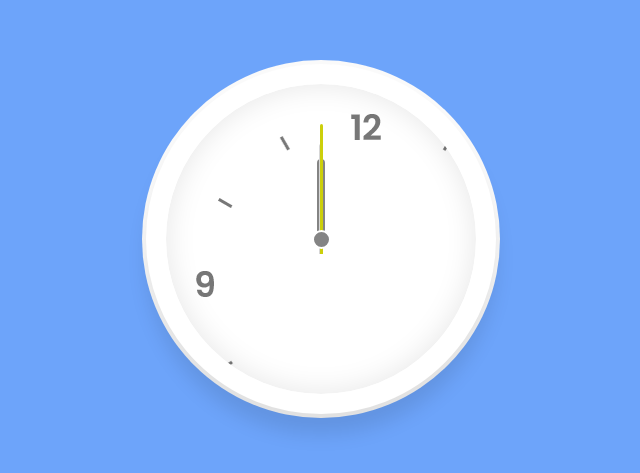
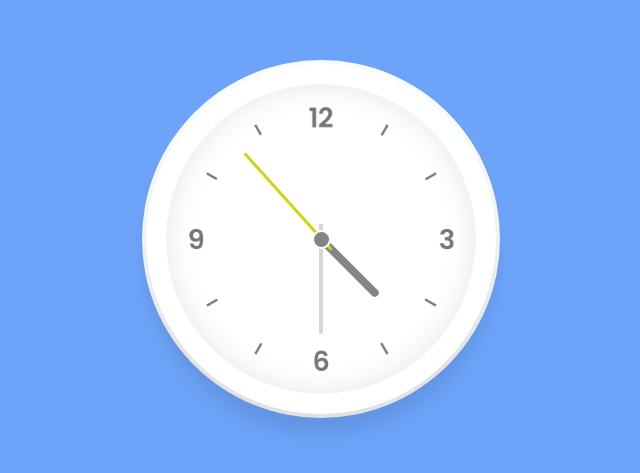
Before and after one commit to migueravila/SimpleClock, a plain HTML site: page index.html in a window 1280 px wide. Shown: the part 161-634 px from the top of the page, without its empty margins (319-959 px from the left). Drawn offline with Linux system fonts and the light colour scheme.

Commit message:
Clock JS

```diff
--- a/app.js
+++ b/app.js
@@ -0,0 +1,13 @@
+const hr = document.getElementById('hr');
+const min = document.getElementById('min');
+const sec = document.getElementById('sec');
+const deg = 6;
+setInterval(() => {
+    let day = new Date();
+    let hh = day.getHours() * 30;
+    let mm = day.getMinutes() * deg;
+    let ss = day.getSeconds() * deg;
+    hr.style.transform = `rotateZ(${hh+(mm/12)}deg)`;
+    min.style.transform = `rotateZ(${mm}deg)`;
+    sec.style.transform = `rotateZ(${ss}deg)`;
+});
--- a/style.css
+++ b/style.css
@@ -17,6 +17,7 @@ body {
     justify-content: center;
     align-items: center;
     background: white url(img/clock.png);
+    background-size: cover;
     border-radius: 50%;
     border: 20px solid #fff;
     box-shadow: inset 0 0 30px rgba(0, 0, 0, 0.1),
@@ -81,7 +82,7 @@ body {
     position: absolute;
     width: 3px;
     height: 130px;
-    background: #cccf0b;
+    background: #d1d40f;
     z-index: 12;
     border-radius: 6px 6px 0 0;
 }
```
